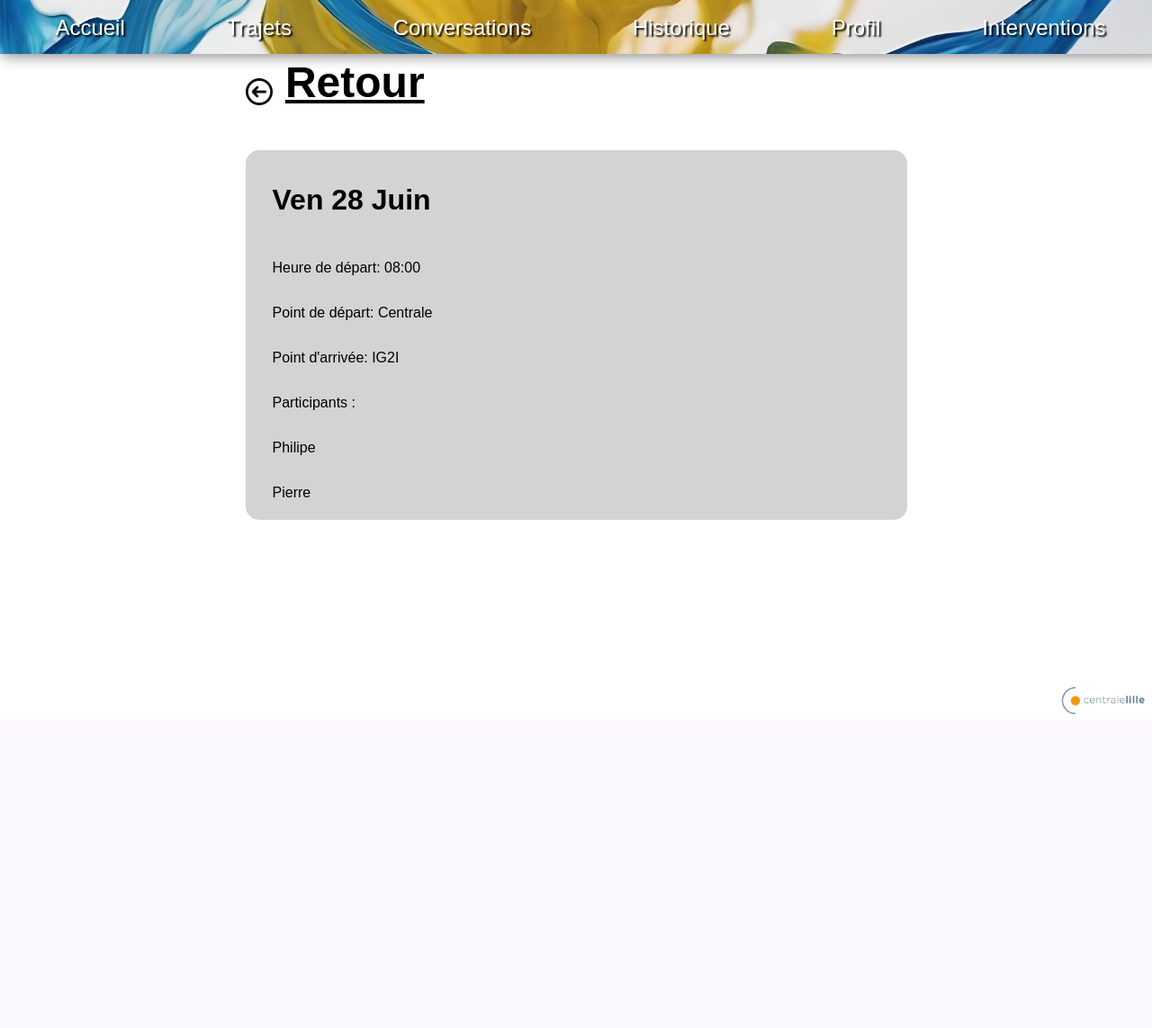
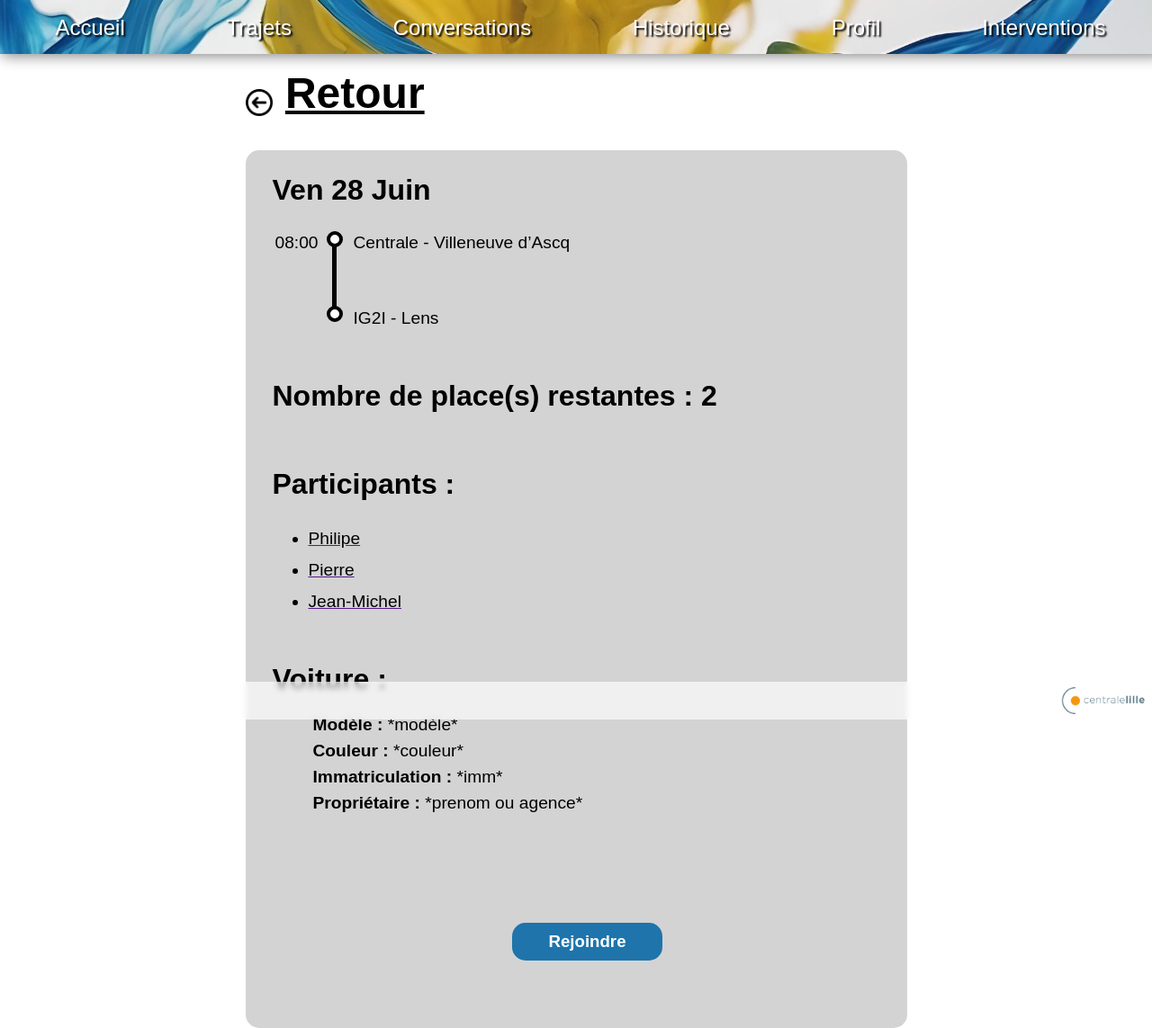
Before and after one commit to JulesVoyer/ProjetWEB, a PHP site: page /index.php?view=trajetsDetails in a window 1280 px wide. Shown: the whole page at 90% size. Before the commit the page ends 794 px from the top, so only its background shows below. Run offline with PHP 8.4, Linux system fonts and the light colour scheme; some web fonts are replaced.

Commit message:
Avancement detailTrajet

```diff
--- a/CSS/style.css
+++ b/CSS/style.css
@@ -784,7 +784,7 @@ body {
 
 #detailsTrajet > a {
     position: absolute;
-    bottom: 450px;
+    top: -82px;
     left: 0px;
     text-decoration: none;
     max-width: 230px
@@ -807,9 +807,92 @@ body {
     text-decoration: underline;
 }
 
-#detTraDa {
+#detailsTrajet > h1 {
     font-size: xx-large;
     font-weight: bold;
+}
+
+#detailsTrajet > .iconeTrajet {
+    position: relative;
+    left: 0px;
+    top: 8px;
+    height: 95px;
+}
+
+#detailRond::before{
+    top: -3px;
+    left: 60px;
+}
+
+#detailRond::after{
+    top: 80px;
+    left: 60px;
+    margin-left: 0;
+}
+
+#detailTrait::before{
+    width: 5px;
+    height: 83px;
+    min-width: 0;
+
+    top: 2px;
+    left: 66.5px;
+}
+
+#detailsTrajetHeure {
+    position: absolute;
+    top: 73px;
+    left: 33px;
+    font-size:larger;
+}
+
+#detailsTrajetDepart {
+    position: absolute;
+    top: 73px;
+    left: 120px;
+    font-size:larger;
+}
+
+#detailsTrajetArrive {
+    position: absolute;
+    top: 157px;
+    left: 120px;
+    font-size:larger;
+}
+
+#detailsTrajet > ul {
+    position: relative;
+    top: -7px;
+}
+
+.detailTrajetListElm {
+    font-size: larger;
+    color: black;
+    height: 35px;
+}
+
+#detailTrajetVoitureAssigne {
+    position: relative;
+    left: 45px;
+    top: -20px;
+    height: 300px;
+}
+
+#detailTrajetVoitureAssigne > p {
+    height: 10px;
+    font-size: larger;
+}
+
+.btnTrajet {
+    color: white;
+    width:min-content;
+    position:relative;
+    margin: 0 auto;
+    bottom: 70px;
+}
+
+#trjRejoindre {
+    background-color:#1E74AB;
 }
 
 /*
--- a/templates/trajetsDetails.php
+++ b/templates/trajetsDetails.php
@@ -17,9 +17,9 @@ include_once("libs/maLibForms.php");
 $trajet = array(
     'date' => 'Ven 28 Juin',
     'heureDepart' => '08:00',
-    'pointDepart' => 'Centrale',
-    'pointArrivee' => 'IG2I',
-    'participants' => ['Philipe', 'Pierre']
+    'pointDepart' => 'Centrale - Villeneuve d’Ascq',
+    'pointArrivee' => 'IG2I - Lens',
+    'participants' => ['Philipe', 'Pierre', 'Jean-Michel']
 );
 
 
@@ -41,16 +41,39 @@ $trajet = array(
             <p id="retourTexte"> Retour </p>
         </a>
 
-        <p id="detTraDa"><?php echo $trajet['date']; ?></p>
-        <p>Heure de départ: <?php echo $trajet['heureDepart']; ?></p>
-        <p>Point de départ: <?php echo $trajet['pointDepart']; ?></p>
-        <p>Point d'arrivée: <?php echo $trajet['pointArrivee']; ?></p>
+        <h1 id="detailsTrajetDate"><?php echo $trajet['date']; ?></h1>
 
-        <p>Participants : </p>
+        <div class="iconeTrajet">
+                <div id="detailRond" class="rond"></div>
+                <div id="detailTrait" class="trait"></div>
+        </div>
+
+        <p id="detailsTrajetHeure"> <?php echo $trajet['heureDepart']; ?></p>
+        <p id="detailsTrajetDepart"><?php echo $trajet['pointDepart']; ?></p>
+        <p id="detailsTrajetArrive"><?php echo $trajet['pointArrivee']; ?></p>
+
+        <br><br><br>
+        <h1> Nombre de place(s) restantes : 2 </h1>
+        <br>
+
+        <h1>Participants : </h1>
+        <ul>
         <?php
         for ($i = 0; $i < count($trajet['participants']); $i++) {
-            echo "<p>" . $trajet['participants'][$i] . "</p>";
+            echo "<a href=''><li class='detailTrajetListElm'>". $trajet['participants'][$i] . "</li></a>";
         }
         ?>
+        </ul>
+
+        <h1>Voiture : </h1>
+
+        <div id="detailTrajetVoitureAssigne">
+            <p><b>Modèle :</b> *modèle* </p>
+            <p><b>Couleur :</b> *couleur* </p>
+            <p><b>Immatriculation :</b> *imm* </p>
+            <p><b>Propriétaire :</b> *prenom ou agence* </p>
+        </div>
+
+        <input id="trjRejoindre" class="btn btnTrajet" type="button" value="Rejoindre" />
     </div>
 </div>
```
